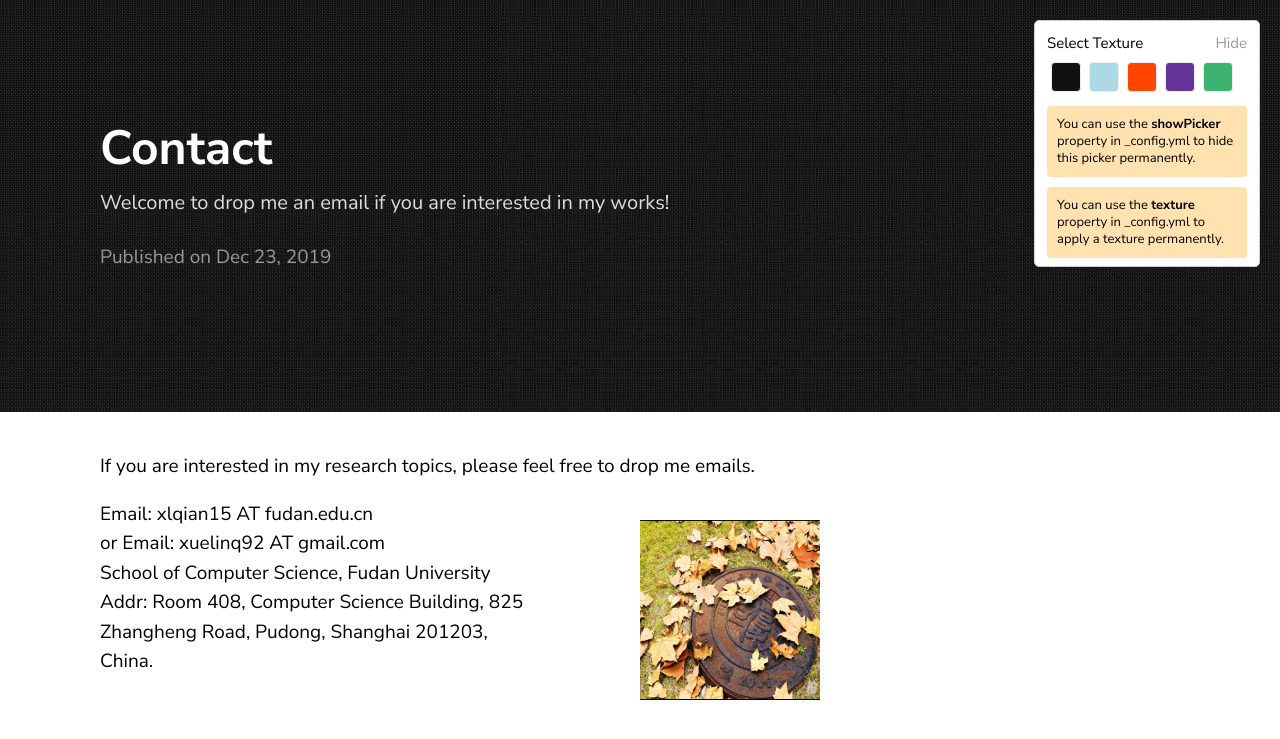
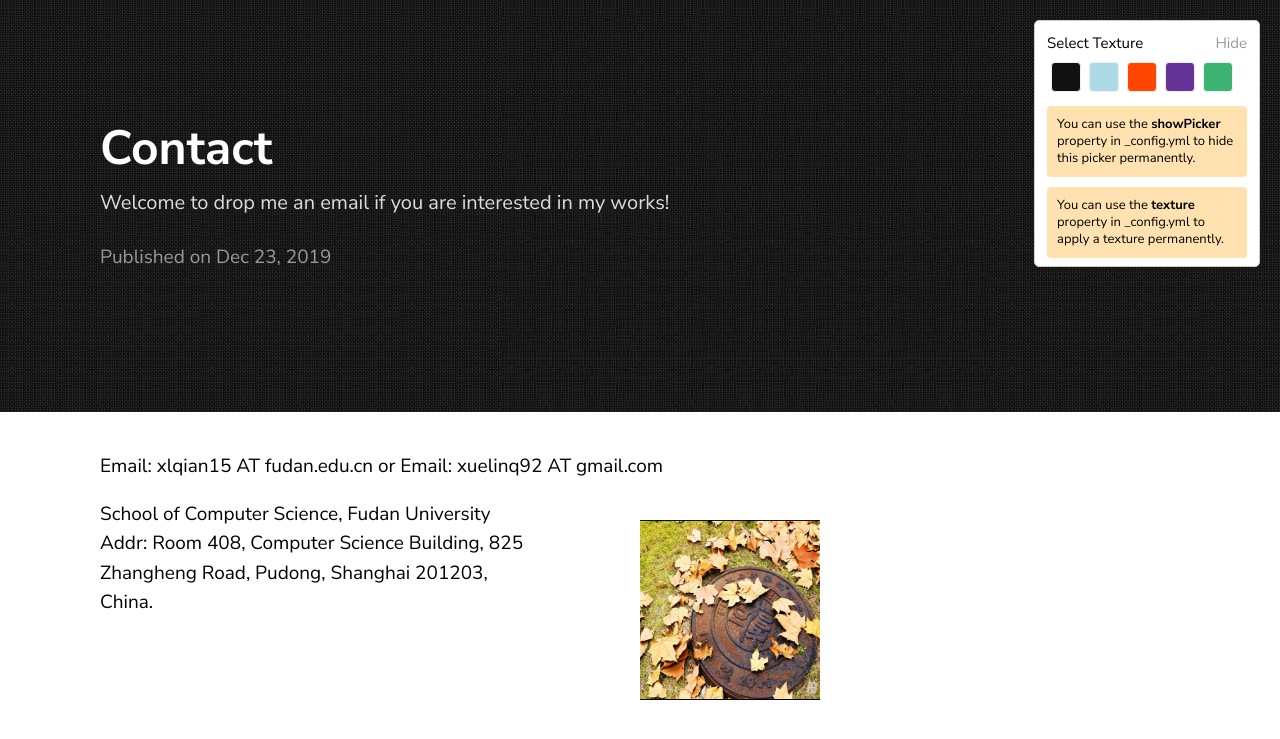
Before and after one commit to naiq/naiq.github.io, a Jekyll site: the page built from _posts/2019-06-30-concat.markdown, in a window 1280 px wide. Shown: the top 739 px of the page. Built offline with Jekyll 4.4.1, drawn with Linux system fonts in a browser that asks for light colours.

Commit message:
commit 1

```diff
--- a/_posts/2019-06-30-concat.markdown
+++ b/_posts/2019-06-30-concat.markdown
@@ -4,14 +4,12 @@ title:  "Contact"
 description: Welcome to drop me an email if you are interested in my works!
 date:   2019-12-23 21:03:36 +0530
 ---
-If you are interested in my research topics, please feel free to drop me emails.
+Email: xlqian15 AT fudan.edu.cn
+or Email: xuelinq92 AT gmail.com
+
 <div>
 <img src="/img/about/fudan.png" alt="." width="180" height="180" align="right">
 <span style="display:inline-block;width:60%;word-wrap:break-word;white-space:normal;">
-Email: xlqian15 AT fudan.edu.cn
-<br>
-or Email: xuelinq92 AT gmail.com
-<br>
 School of Computer Science, Fudan University
 <br>
 Addr: Room 408, Computer Science Building, 825 Zhangheng Road, Pudong, Shanghai 201203, China.
```
